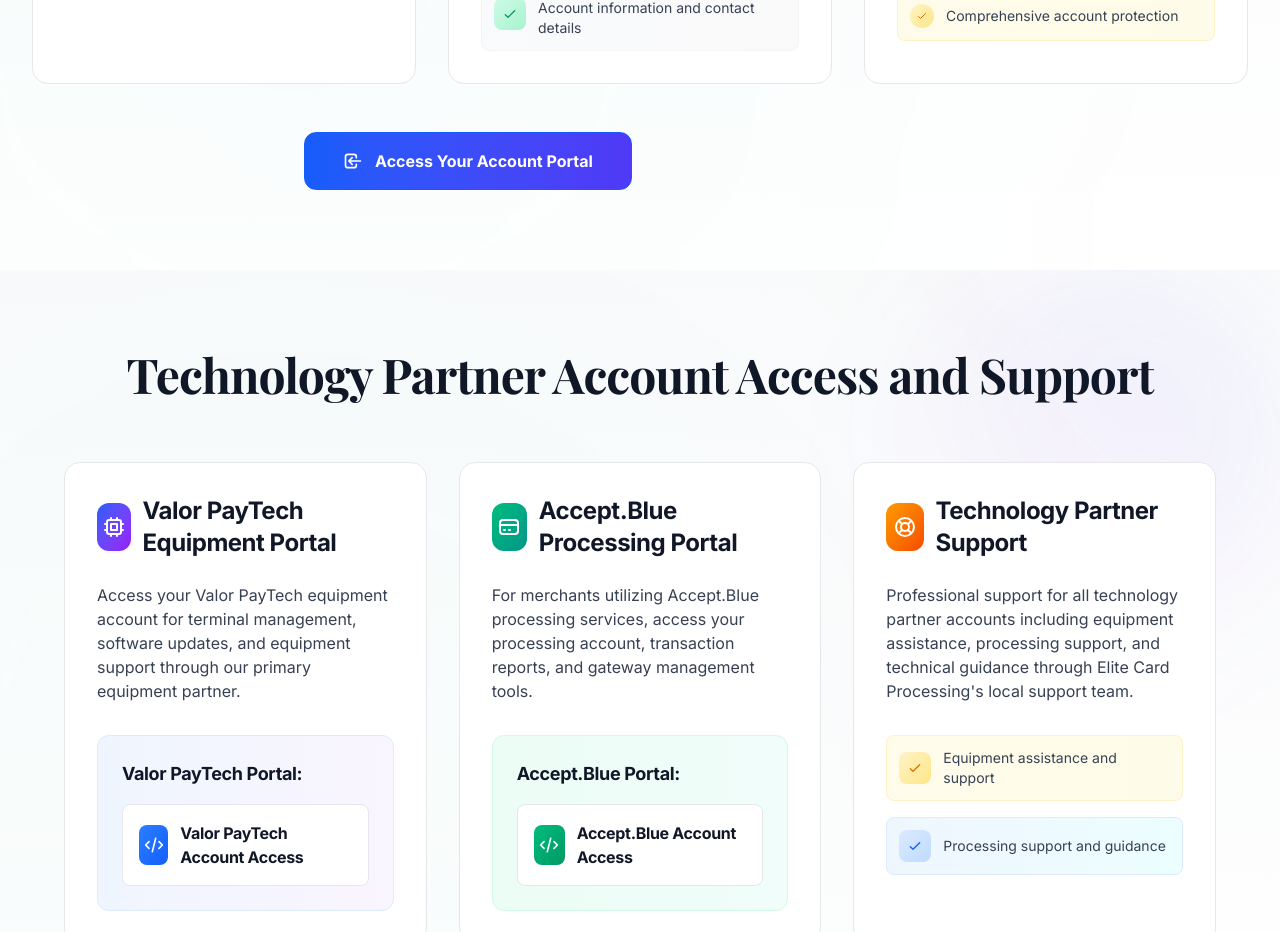
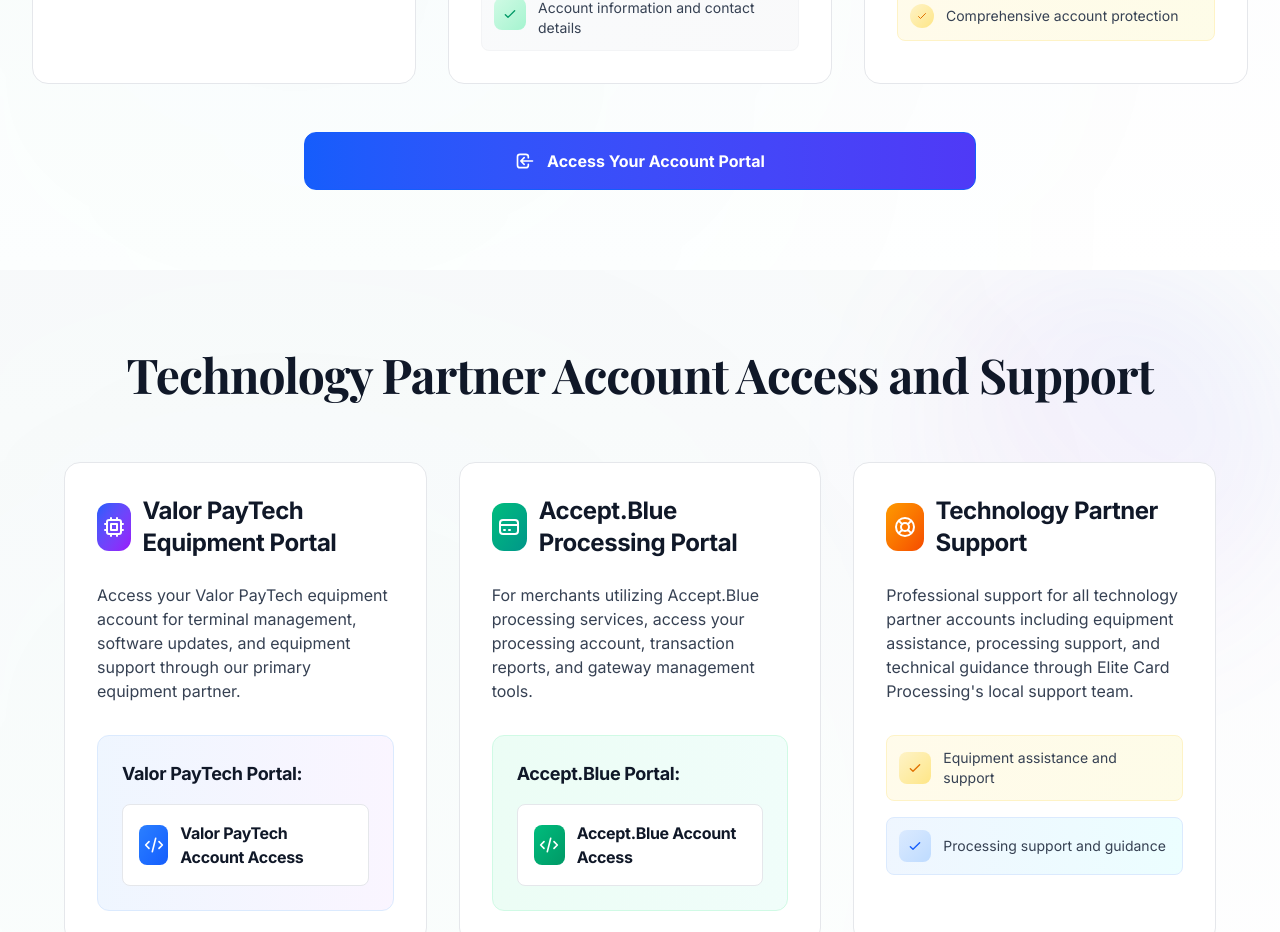
Before and after one commit to Amzad9/maryland, a Next.js app in the folder maryland/: page /account-management in a window 1280 px wide. Shown: the part 1040-1972 px from the top of the page. Built offline with nearby package versions, Linux system fonts and the light colour scheme.

Commit message:
design pages

```diff
--- a/maryland/app/components/accountmanagement/AccountPortal.tsx
+++ b/maryland/app/components/accountmanagement/AccountPortal.tsx
@@ -110,7 +110,7 @@
         </div>
 
         {/* Bottom CTA Buttons */}
-        <div className="grid sm:grid-cols-2 gap-4 max-w-2xl mx-auto">
+        <div className="grid sm:grid-cols-1 gap-4 max-w-2xl mx-auto">
           <a href="#" className="p-4 rounded-xl bg-linear-to-r from-blue-600 to-indigo-600 text-white font-bold text-center hover:from-blue-700 hover:to-indigo-700 transition-all duration-200 border border-blue-600 hover:border-blue-700">
             <div className="flex items-center justify-center gap-3">
               <svg className="w-5 h-5" fill="none" stroke="currentColor" viewBox="0 0 24 24">
```
